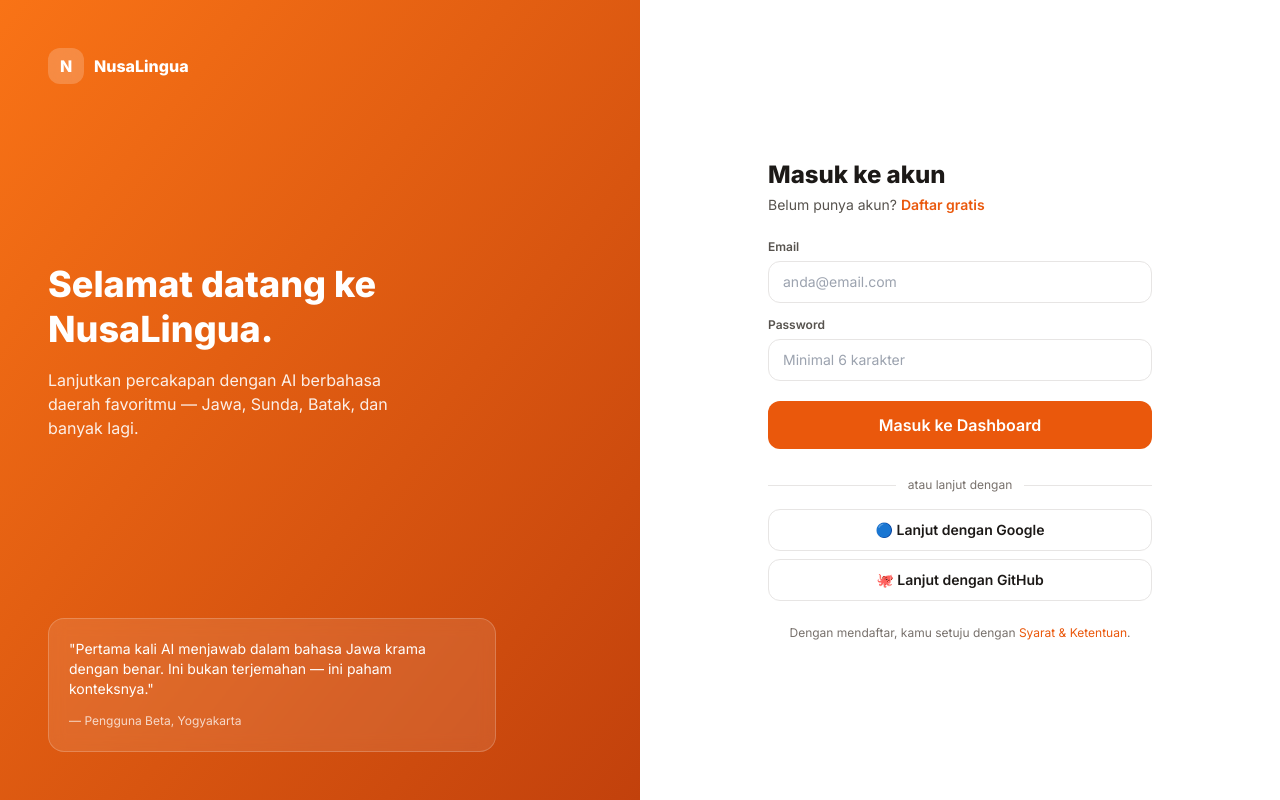
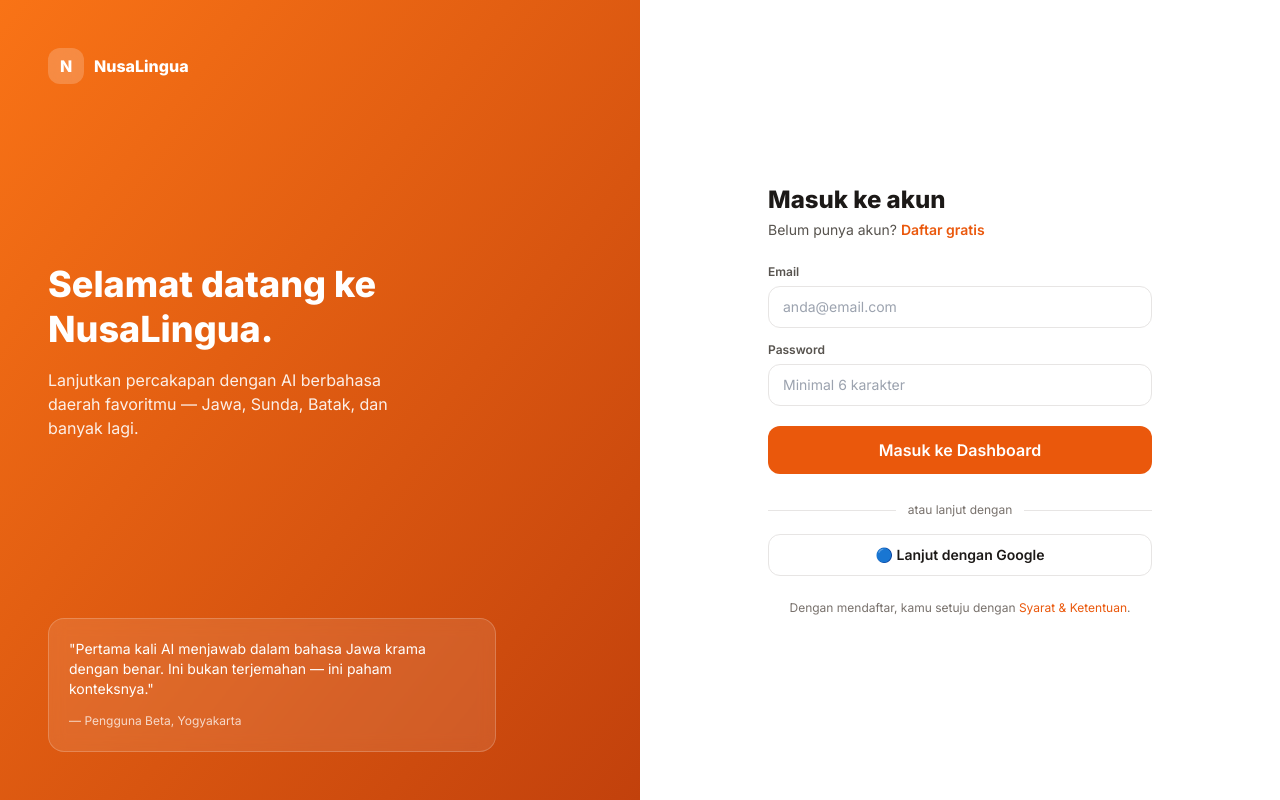
Before and after one commit to myst-al/nusa-lingua, a React (Vite) app in the folder client/: page /login in a window 1280 px wide. Built offline with nearby package versions, Linux system fonts and the light colour scheme; no server answers.

Commit message:
feat(auth): remove GitHub OAuth button from login UI; doc RLS fix #29

```diff
--- a/client/src/pages/Login.tsx
+++ b/client/src/pages/Login.tsx
@@ -176,17 +176,9 @@ export default function Login() {
             type="button"
             onClick={() => handleOAuth("google")}
             disabled={busy}
-            className="w-full px-3.5 py-2.5 border border-line rounded-xl text-sm font-semibold flex items-center justify-center gap-2 mb-2 hover:border-primary"
+            className="w-full px-3.5 py-2.5 border border-line rounded-xl text-sm font-semibold flex items-center justify-center gap-2 hover:border-primary"
           >
             🔵 Lanjut dengan Google
-          </button>
-          <button
-            type="button"
-            onClick={() => handleOAuth("github")}
-            disabled={busy}
-            className="w-full px-3.5 py-2.5 border border-line rounded-xl text-sm font-semibold flex items-center justify-center gap-2 hover:border-primary"
-          >
-            🐙 Lanjut dengan GitHub
           </button>
 
           <p className="text-center text-xs text-ink-mute mt-6">
```
Also changed, not shown: 1 other file (tests, documents, lock files or other folders).
